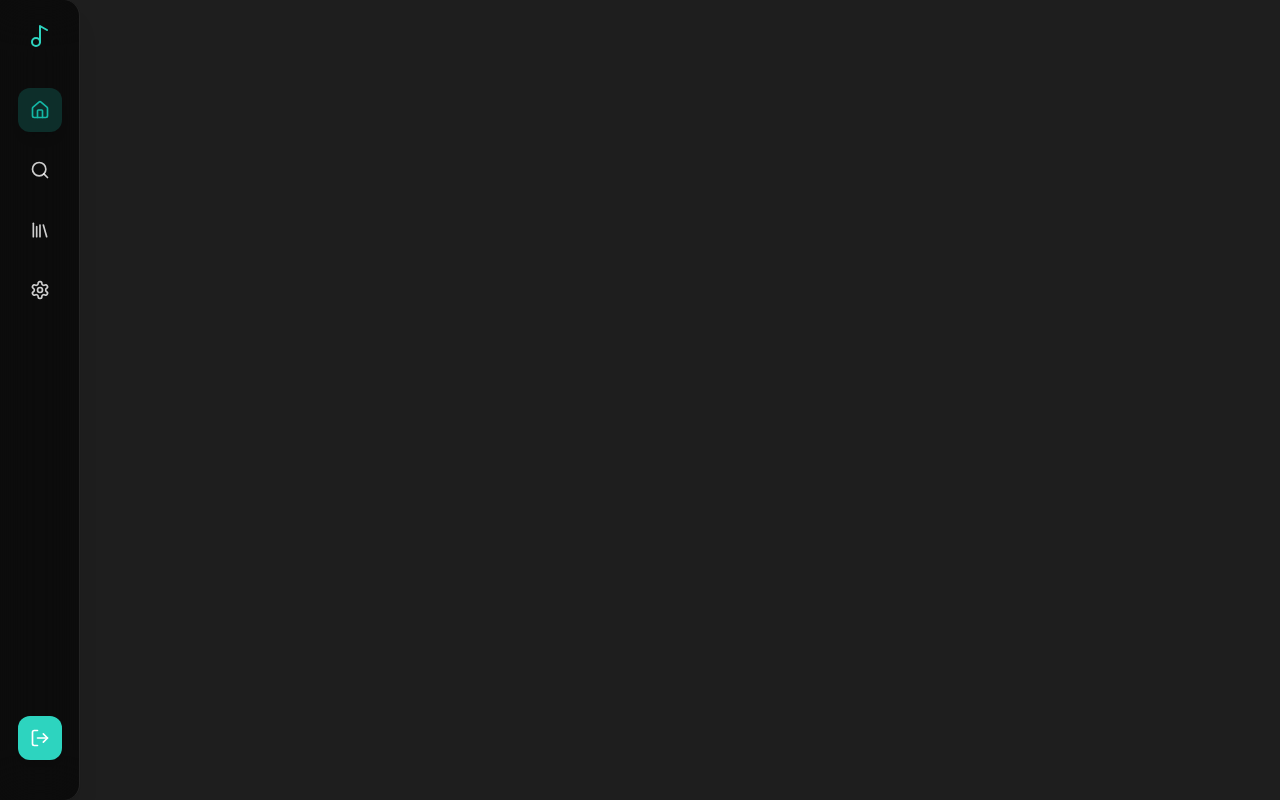
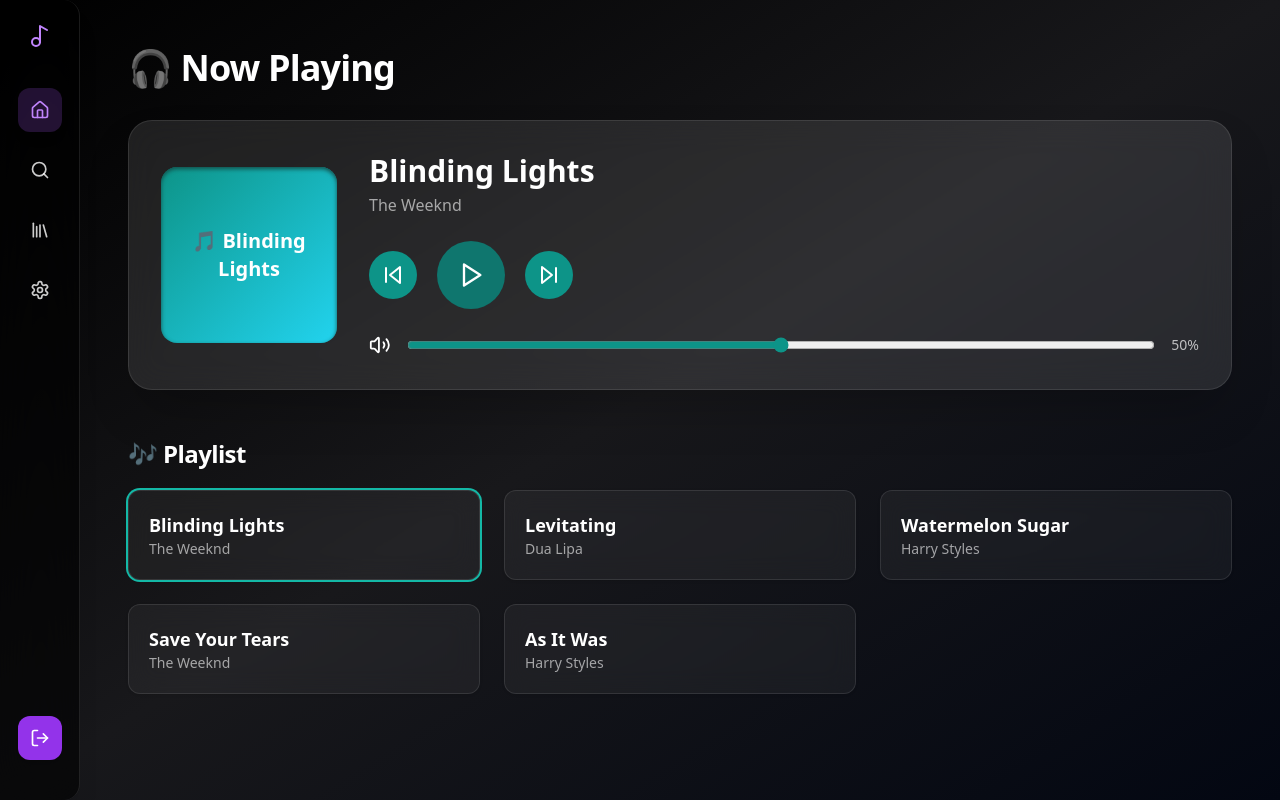
Before and after one commit to ssulochanaherath/web_frontend, a React (Vite) app: page /dashboard in a window 1280 px wide. Built offline with nearby package versions, Linux system fonts and the light colour scheme.

Commit message:
Update Dashboard.tsx

```diff
--- a/src/pages/Dashboard.tsx
+++ b/src/pages/Dashboard.tsx
@@ -1,69 +1,119 @@
-import { Link, useNavigate, useLocation } from 'react-router-dom';
-import { Music2, LogOut, Home, Library, Settings, Search } from 'lucide-react';
+import { useState } from 'react';
+import Sidebar from '../components/Sidebar';
+import { Play, Pause, SkipBack, SkipForward, Volume2 } from 'lucide-react';
+import { useTheme } from '../context/ThemeContext';
 
-const Sidebar = () => {
-    const navigate = useNavigate();
-    const location = useLocation();
+function Dashboard() {
+    const [playing, setPlaying] = useState(false);
+    const [volume, setVolume] = useState(50);
+    const [currentTrack, setCurrentTrack] = useState({
+        title: 'Blinding Lights',
+        artist: 'The Weeknd',
+    });
 
-    const handleSignOut = () => {
-        navigate('/login');
+    const playlist = [
+        { title: 'Blinding Lights', artist: 'The Weeknd' },
+        { title: 'Levitating', artist: 'Dua Lipa' },
+        { title: 'Watermelon Sugar', artist: 'Harry Styles' },
+        { title: 'Save Your Tears', artist: 'The Weeknd' },
+        { title: 'As It Was', artist: 'Harry Styles' },
+    ];
+
+    const { theme } = useTheme(); // Access theme from context
+
+    const togglePlay = () => setPlaying(!playing);
+    const handleVolumeChange = (e) => setVolume(e.target.value);
+    const handleTrackClick = (track) => setCurrentTrack(track);
+
+    // Map theme to background class
+    const getThemeClass = () => {
+        switch (theme) {
+            case 'light':
+                return 'bg-gradient-to-br from-neutral-200 via-neutral-100 to-neutral-300 text-black';
+            case 'neutral':
+                return 'bg-gradient-to-br from-gray-700 via-gray-800 to-gray-900 text-white'; // This is your neutral theme
+            case 'dark':
+            default:
+                return 'bg-gradient-to-br from-black via-zinc-900 to-gray-950 text-white';
+        }
     };
 
-    const navLinks = [
-        { path: '/dashboard', label: 'Home', icon: <Home className="w-5 h-5" /> },
-        { path: '/browse', label: 'Browse', icon: <Search className="w-5 h-5" /> },
-        { path: '/library', label: 'Library', icon: <Library className="w-5 h-5" /> },
-        { path: '/settings', label: 'Settings', icon: <Settings className="w-5 h-5" /> },
-    ];
+
 
     return (
-        <div className="relative flex">
-            {/* Sidebar */}
-            <aside className="fixed top-0 left-0 z-40 h-full w-20 bg-black/60 backdrop-blur-xl border-r border-white/10 shadow-xl flex flex-col items-center py-6 rounded-r-2xl">
-                {/* Header Icon */}
-                <div className="mb-10">
-                    <Music2 className="w-6 h-6 text-teal-400 hover:scale-110 transition-transform duration-200" />
+        <div className={`min-h-screen flex font-sans transition-all duration-500 ${getThemeClass()}`}>
+            <Sidebar />
+
+            {/* Main Content */}
+            <main className="flex-1 p-8 md:p-12">
+                <h2 className="text-4xl font-bold mb-8 tracking-tight">🎧 Now Playing</h2>
+
+                <div className="bg-white/10 backdrop-blur-lg border border-white/10 p-8 rounded-3xl shadow-2xl transition duration-300">
+                    <div className="flex flex-col md:flex-row items-center gap-8">
+                        <div className="w-44 h-44 bg-gradient-to-br from-teal-600 to-cyan-400 rounded-2xl flex justify-center items-center text-xl font-bold shadow-inner shadow-teal-900 text-center">
+                            🎵 {currentTrack.title}
+                        </div>
+
+
+                        <div className="flex-1 w-full">
+                            <h3 className="text-3xl font-bold mb-1">{currentTrack.title}</h3>
+                            <p className="text-white/60 mb-6">{currentTrack.artist}</p>
+
+                            <div className="flex items-center gap-5 mb-6">
+                                <button className="bg-teal-600 p-3 rounded-full hover:bg-teal-500 hover:scale-105 transition-all duration-200">
+                                    <SkipBack />
+                                </button>
+                                <button
+                                    onClick={togglePlay}
+                                    className="bg-teal-700 p-5 rounded-full hover:bg-teal-600 hover:scale-110 transition-all duration-200"
+                                >
+                                    {playing ? <Pause size={28} /> : <Play size={28} />}
+                                </button>
+                                <button className="bg-teal-600 p-3 rounded-full hover:bg-teal-500 hover:scale-105 transition-all duration-200">
+                                    <SkipForward />
+                                </button>
+
+                            </div>
+
+                            <div className="flex items-center gap-4">
+                                <Volume2 />
+                                <input
+                                    type="range"
+                                    min="0"
+                                    max="100"
+                                    value={volume}
+                                    onChange={handleVolumeChange}
+                                    className="w-full accent-teal-600 cursor-pointer"
+                                />
+
+                                <span className="text-sm text-white/70">{volume}%</span>
+                            </div>
+                        </div>
+                    </div>
                 </div>
 
-                {/* Navigation Icons */}
-                <nav className="flex flex-col items-center gap-4 flex-grow">
-                    {navLinks.map((link) => (
-                        <Link
-                            key={link.path}
-                            to={link.path}
-                            className={`group relative p-3 rounded-xl transition-all duration-200 ease-in-out hover:bg-purple-500/10 hover:shadow-md
-                                ${location.pathname === link.path
-                                ? 'bg-teal-500/20 text-teal-500 shadow-lg'
-                                : 'text-white/80 hover:text-teal-300'}`}
-                        >
-                            {link.icon}
-                            {/* Tooltip */}
-                            <span className="absolute left-16 top-1/2 -translate-y-1/2 bg-black text-white text-xs px-2 py-1 rounded-md opacity-0 group-hover:opacity-100 group-hover:translate-x-1 transition-all duration-200 pointer-events-none whitespace-nowrap shadow-lg">
-                                {link.label}
-                            </span>
-                        </Link>
-                    ))}
-                </nav>
+                <h3 className="text-2xl font-semibold mt-12 mb-5 tracking-tight">🎶 Playlist</h3>
+                <div className="grid grid-cols-1 sm:grid-cols-2 lg:grid-cols-3 gap-6">
+                    {playlist.map((track, index) => {
+                        const isCurrent = currentTrack.title === track.title;
+                        return (
+                            <div
+                                key={index}
+                                onClick={() => handleTrackClick(track)}
+                                className={`p-5 rounded-xl border border-white/10 bg-white/5 backdrop-blur-md hover:bg-teal-700/30 hover:scale-[1.02] transition-all duration-200 cursor-pointer shadow ${
+                                    isCurrent ? 'ring-2 ring-teal-500' : ''
+                                }`}
+                            >
 
-                {/* Sign Out Button */}
-                <div className="mb-4">
-                    <button
-                        onClick={handleSignOut}
-                        className="group relative p-3 rounded-xl bg-teal-400 hover:bg-teal-500 text-white transition-all duration-200 shadow-md hover:shadow-lg"
-                    >
-                        <LogOut className="w-5 h-5" />
-                        {/* Tooltip */}
-                        <span className="absolute left-16 top-1/2 -translate-y-1/2 bg-black text-white text-xs px-2 py-1 rounded-md opacity-0 group-hover:opacity-100 group-hover:translate-x-1 transition-all duration-200 pointer-events-none whitespace-nowrap shadow-lg">
-                            Sign Out
-                        </span>
-                    </button>
+                            <h4 className="text-lg font-semibold">{track.title}</h4>
+                                <p className="text-sm text-white/60">{track.artist}</p>
+                            </div>
+                        );
+                    })}
                 </div>
-            </aside>
-
-            {/* Page Content */}
-            <div className="flex-1 ml-20 transition-all duration-300 ease-in-out" />
+            </main>
         </div>
     );
-};
+}
 
-export default Sidebar;
+export default Dashboard;
```
